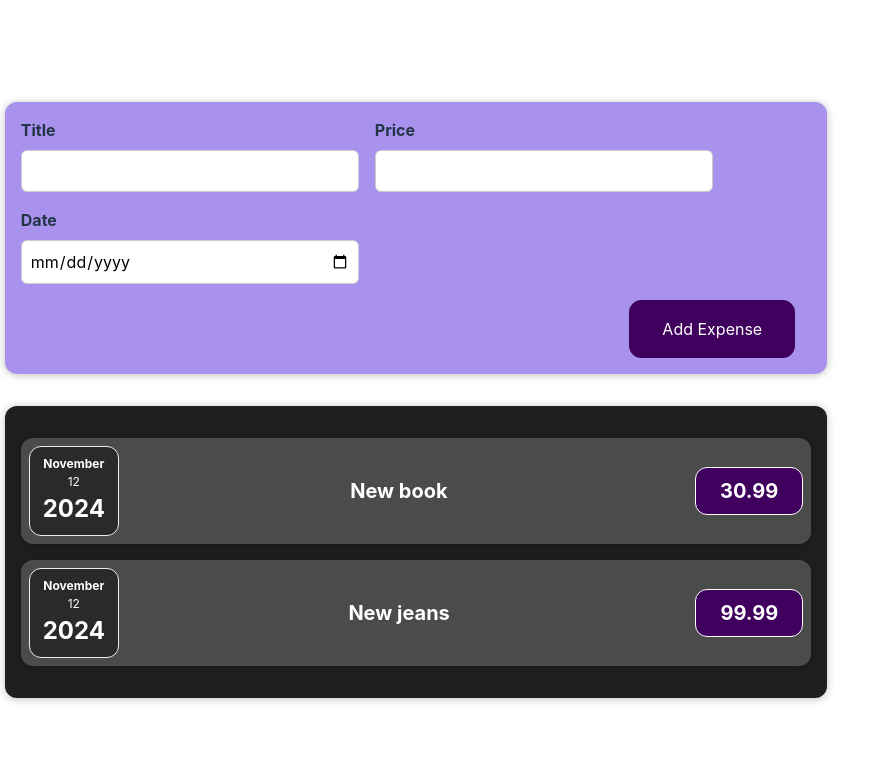
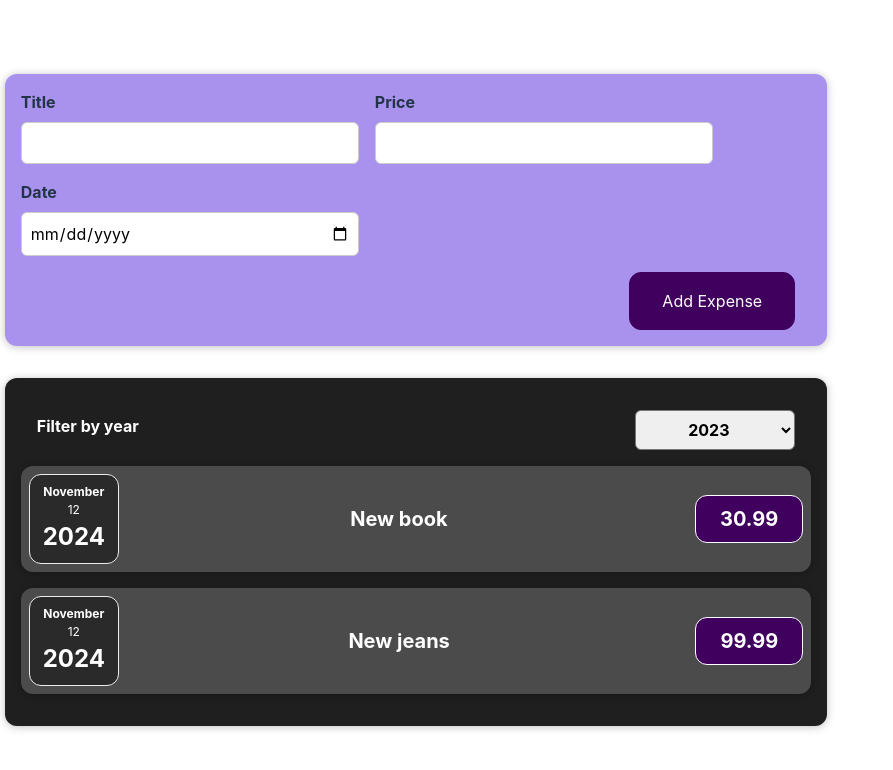
Before and after one commit to robinristo78/React-Project, a React app in the folder expenses/: page / in a window 1280 px wide. Shown: the top 770 px of the page, without its empty margins (0-893 px from the left). Built offline with nearby package versions, Linux system fonts and the light colour scheme; the HTML template or start-up script is replaced by a standard one.

Commit message:
12. Ülesanne 4 - pooleli...

```diff
--- a/expenses/src/components/Expenses/ExpenseItem.jsx
+++ b/expenses/src/components/Expenses/ExpenseItem.jsx
@@ -6,11 +6,11 @@
 const ExpenseItem = (props) => {
     const [title, setTitle] = useState(props.data.title);
 
-    const clickHandler = () => {
-        console.log('Clicked!');
-        setTitle(`Updated by click ${title}`)
-        console.log(title);
-    }
+    // const clickHandler = () => {
+    //     console.log('Clicked!');
+    //     setTitle(`Updated by click ${title}`)
+    //     console.log(title);
+    // }
 
     return (
         <Card className='expense-item'>
--- a/expenses/src/components/Expenses/Expenses.jsx
+++ b/expenses/src/components/Expenses/Expenses.jsx
@@ -1,11 +1,15 @@
 import './Expenses.css'
 import ExpenseItem from './ExpenseItem.jsx';
 import Card from '../UI/Card.jsx';
+import ExpensesFilter from './ExpensesFilter.jsx';
 
 const Expenses = (props) => {
 
     return (
         <Card className='expenses'>
+            <ExpensesFilter/>
+            {/* siin peab ExpenseFilter-ist tulema andmed Expenses.jsx,
+            siis peab console.log(`Year data in Expenses.jsx ${aasta}`) olema */}
             <ExpenseItem data={props.expenses[0]}/>
             <ExpenseItem data={props.expenses[1]}/>
         </Card>
--- /dev/null
+++ b/expenses/src/components/Expenses/ExpensesFilter.css
@@ -0,0 +1,24 @@
+.expenses-filter {
+    color: white;
+    padding: 0 1rem;
+}
+
+.expenses-filter__control {
+    display: flex;
+    width: 100%;
+    align-items: center;
+    justify-content: space-between;
+    margin: 1rem 0;
+}
+
+.expenses-filter label {
+    font-weight: bold;
+    margin-bottom: 0.5rem;
+}
+
+.expenses-filter select {
+    font: inherit;
+    padding: 0.5rem 3rem;
+    font-weight: bold;
+    border-radius: 6px;
+}
--- /dev/null
+++ b/expenses/src/components/Expenses/ExpensesFilter.jsx
@@ -0,0 +1,20 @@
+import React from 'react';
+
+import './ExpensesFilter.css';
+
+const ExpensesFilter = () => {
+    return (
+        <div className='expenses-filter'>
+            <div className='expenses-filter__control'>
+                <label>Filter by year</label>
+                <select>
+                    <option value='2023'>2023</option>
+                    <option value='2024'>2024</option>
+                    <option value='2025'>2025</option>
+                </select>
+            </div>
+        </div>
+    );
+};
+
+export default ExpensesFilter;
```
